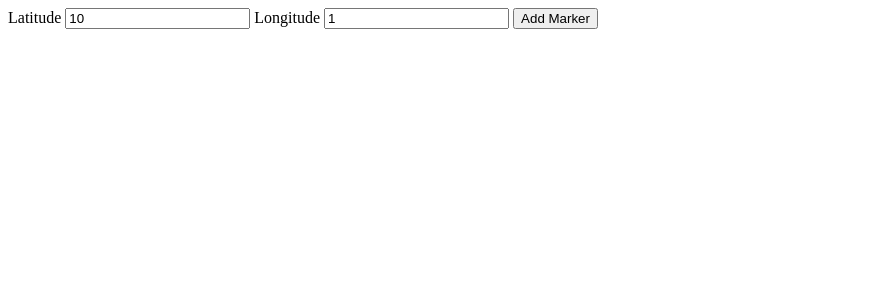
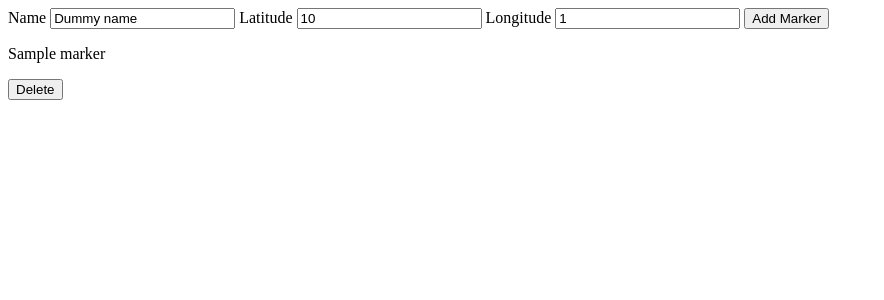
Before and after one commit to Schulzjo/django_leaflet_implementation, a Django app: page /markers/map/ in a window 1280 px wide. Shown: the top 300 px of the page, without its empty margins (0-884 px from the left). Run offline with Django 4.2, Linux system fonts and the light colour scheme; tables that the repository leaves empty hold one stand-in row (values such as "Sample post"); some libraries are stand-ins or nearby versions.

Commit message:
add/remove marker list including add marker to map functionality, but removing marker from map not implemented yet

```diff
--- a/templates/map.html
+++ b/templates/map.html
@@ -1,5 +1,5 @@
 {% load leaflet_tags %}
-
+{% load static %}
 <!DOCTYPE html>
 <html lang="en">
 <head>
@@ -14,30 +14,50 @@
     </style>
     <script>
 
+
         let map = undefined;
+        let markers = [];
         {# using leaflet Api: https://django-leaflet.readthedocs.io/en/latest/templates.html #}
+        {% for marker in markers %}
+            markers.push({
+                "id": {{ marker.id }},
+                "name": "{{ marker.name }}",
+                "leaflet_marker": L.marker([{{ marker.latitude }}, {{ marker.longitude }}])
+            });
+        {% endfor %}
+
         window.addEventListener("map:init", function (event) {
             map = event.detail.map;
+            markers.forEach(function (marker) {
+                marker.leaflet_marker.addTo(map);
+            });
+
         });
 
+        const addMarkerToMap = function (lat, lng) {
+            L.marker([lat, lng]).addTo(map);
+            map.setView([lat, lng], 13);
+        }
+
+
         window.onload = function () {
+            console.log("window.onload");
+        }
 
-            document.getElementById("markerForm").addEventListener("submit", function (event) {
-                event.preventDefault();
-
-                let lat = event.currentTarget.lat.value;
-                let lng = event.currentTarget.lng.value;
-
-                L.marker([lat, lng]).addTo(map);
-                map.setView([lat, lng], 13);
-            });
-
-        }
     </script>
 
 </head>
-<body>
-<form id="markerForm">
+<body hx-headers='{"X-CSRFToken": "{{ csrf_token }}"}' >
+
+<form id="markerForm"
+      hx-post="create/"
+      hx-target="#marker-list"
+      hx-swap="afterend"
+>
+    <label for="name">
+        Name
+        <input type="text" value="Dummy name" name="name">
+    </label>
     <label for="lat">
         Latitude
         <input type="text" value="10" name="lat">
@@ -49,7 +69,15 @@
     <input type="submit" value="Add Marker">
 </form>
 
+<div id="marker-list">
+    {% for marker in markers %}
+        {% include "partials/marker_list_element.html" %}
+    {% endfor %}
+</div>
+
 {% leaflet_map "map" %}
 
 </body>
+<script src="https://unpkg.com/htmx.org@1.6.1"></script>
+
 </html>
--- /dev/null
+++ b/templates/partials/marker_list_element.html
@@ -0,0 +1,18 @@
+<article id="marker_{{ marker.id }}">
+    <div>
+        <p>{{ marker.name }}</p>
+        <form
+        hx-confirm="Really?"
+        hx-target="closest article"
+        hx-swap="outerHTML swap"
+        hx-delete="delete/{{ marker.id }}"
+        >
+        <input type="submit" value="Delete">
+        </form>
+    </div>
+    <script>
+        if (markers.filter(m => m.id === {{ marker.id }}).length === 0) {
+            addMarkerToMap({{ marker.latitude }}, {{ marker.longitude }});
+        }
+    </script>
+</article>
```
